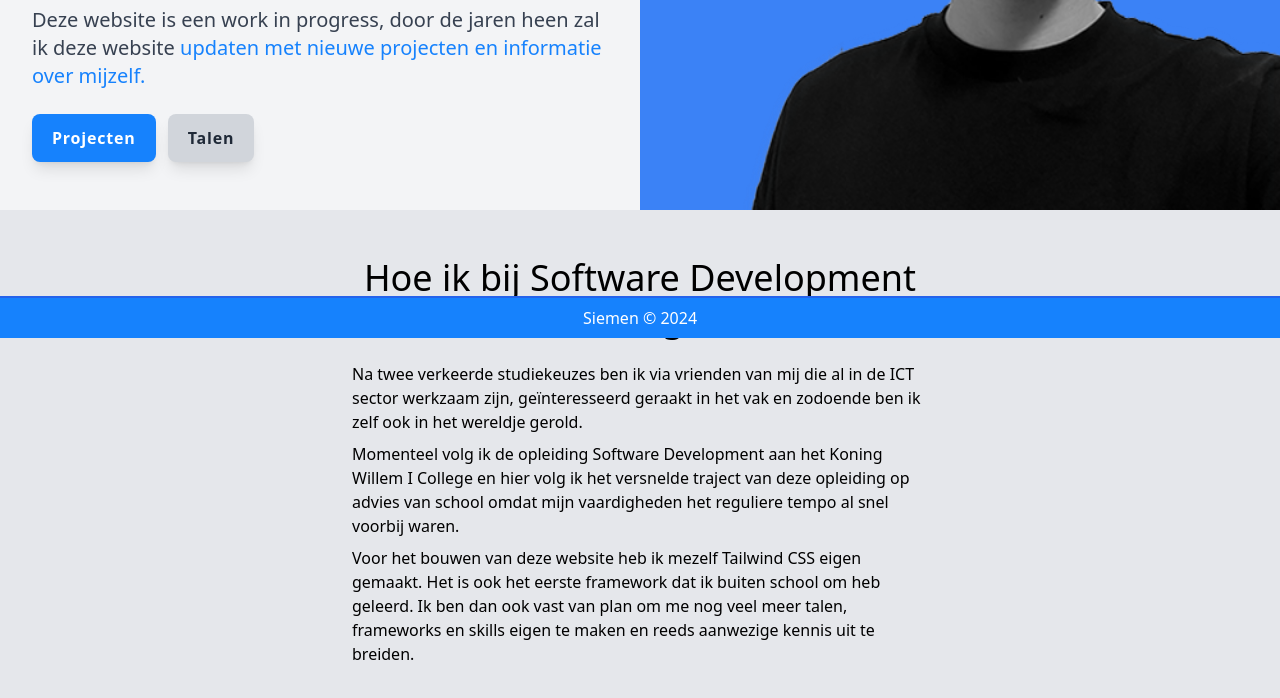
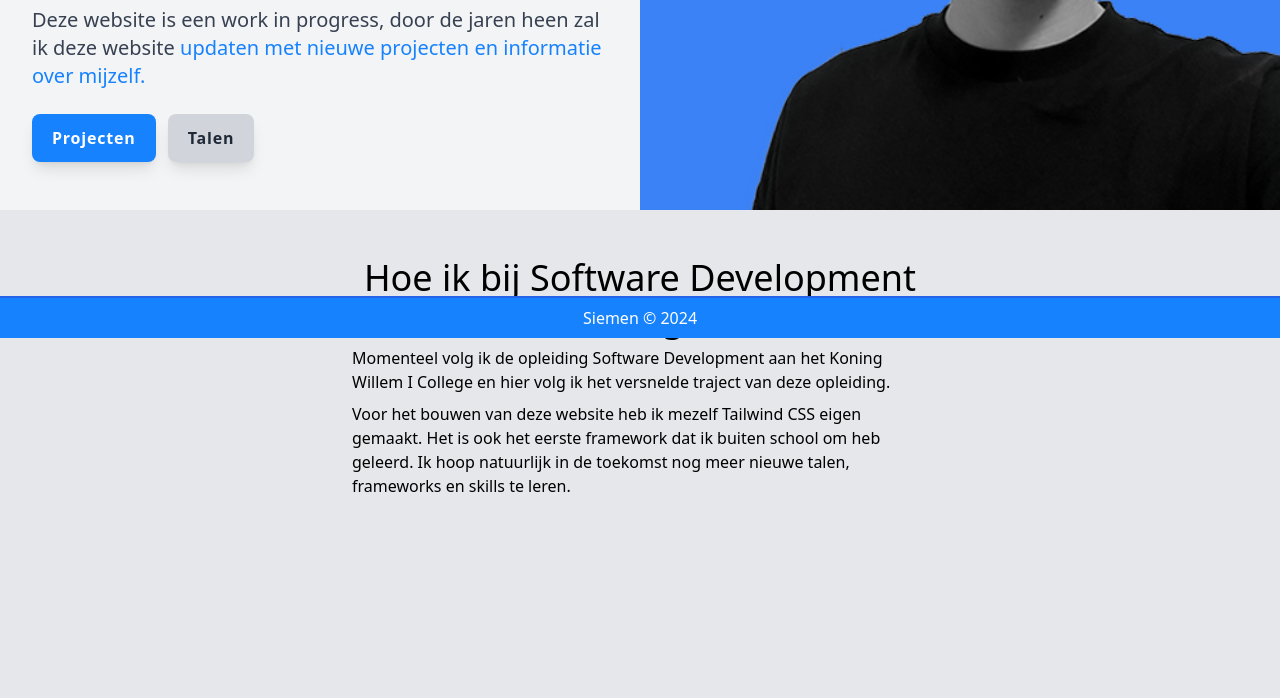
Before and after one commit to kw1c-BraakvandeSiemen/SimeonDev, a website: page public/index.html in a window 1280 px wide. Shown: the part 462-1160 px from the top of the page. After the commit the page ends 1040 px from the top, so only its background shows below. Drawn offline with Linux system fonts and the light colour scheme.

Commit message:
homepage

```diff
--- a/public/index.html
+++ b/public/index.html
@@ -99,9 +99,8 @@
 			</div>
 			<div class="mx-auto mb-8 px-8 py-12 dark:text-gray-200 md:w-3/4 lg:w-1/2">
 				<h2 class="text-center text-3xl md:text-4xl">Hoe ik bij Software Development terecht ben gekomen</h2>
-				<p class="mt-6">Na twee verkeerde studiekeuzes ben ik via vrienden van mij die al in de ICT sector werkzaam zijn, geïnteresseerd geraakt in het vak en zodoende ben ik zelf ook in het wereldje gerold.</p>
-				<p class="mt-2">Momenteel volg ik de opleiding Software Development aan het Koning Willem I College en hier volg ik het versnelde traject van deze opleiding op advies van school omdat mijn vaardigheden het reguliere tempo al snel voorbij waren.</p>
-				<p class="mt-2">Voor het bouwen van deze website heb ik mezelf Tailwind CSS eigen gemaakt. Het is ook het eerste framework dat ik buiten school om heb geleerd. Ik ben dan ook vast van plan om me nog veel meer talen, frameworks en skills eigen te maken en reeds aanwezige kennis uit te breiden.</p>
+				<p class="mt-2">Momenteel volg ik de opleiding Software Development aan het Koning Willem I College en hier volg ik het versnelde traject van deze opleiding.</p>
+				<p class="mt-2">Voor het bouwen van deze website heb ik mezelf Tailwind CSS eigen gemaakt. Het is ook het eerste framework dat ik buiten school om heb geleerd. Ik hoop natuurlijk in de toekomst nog meer nieuwe talen, frameworks en skills te leren.</p>
 			</div>
 		</main>
 		<footer id="footer" class="fixed bottom-0 z-20 w-screen border-t-2 border-blue-600 bg-[#1682fd] py-2 text-center text-white dark:border-blue-700 dark:bg-slate-900">
```
